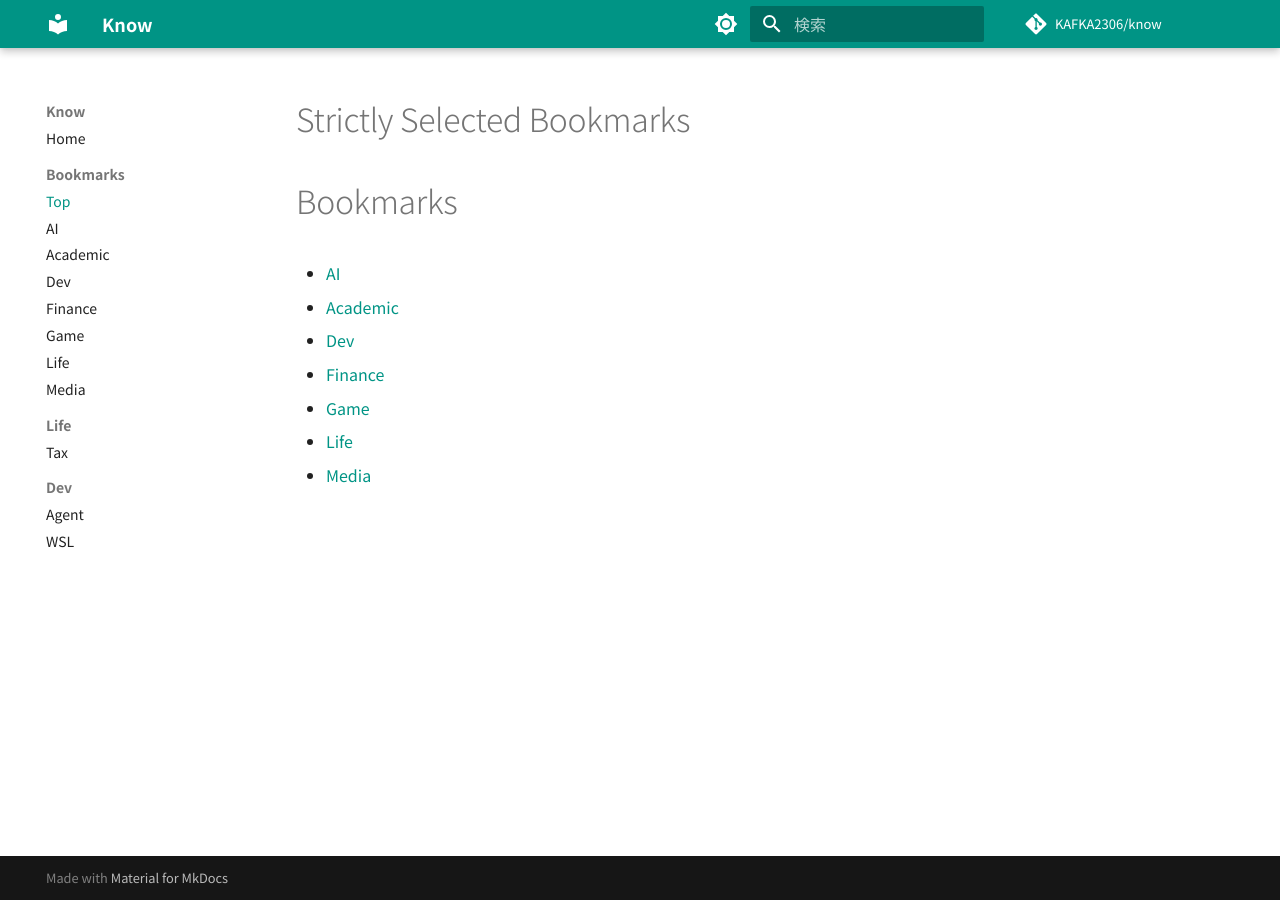
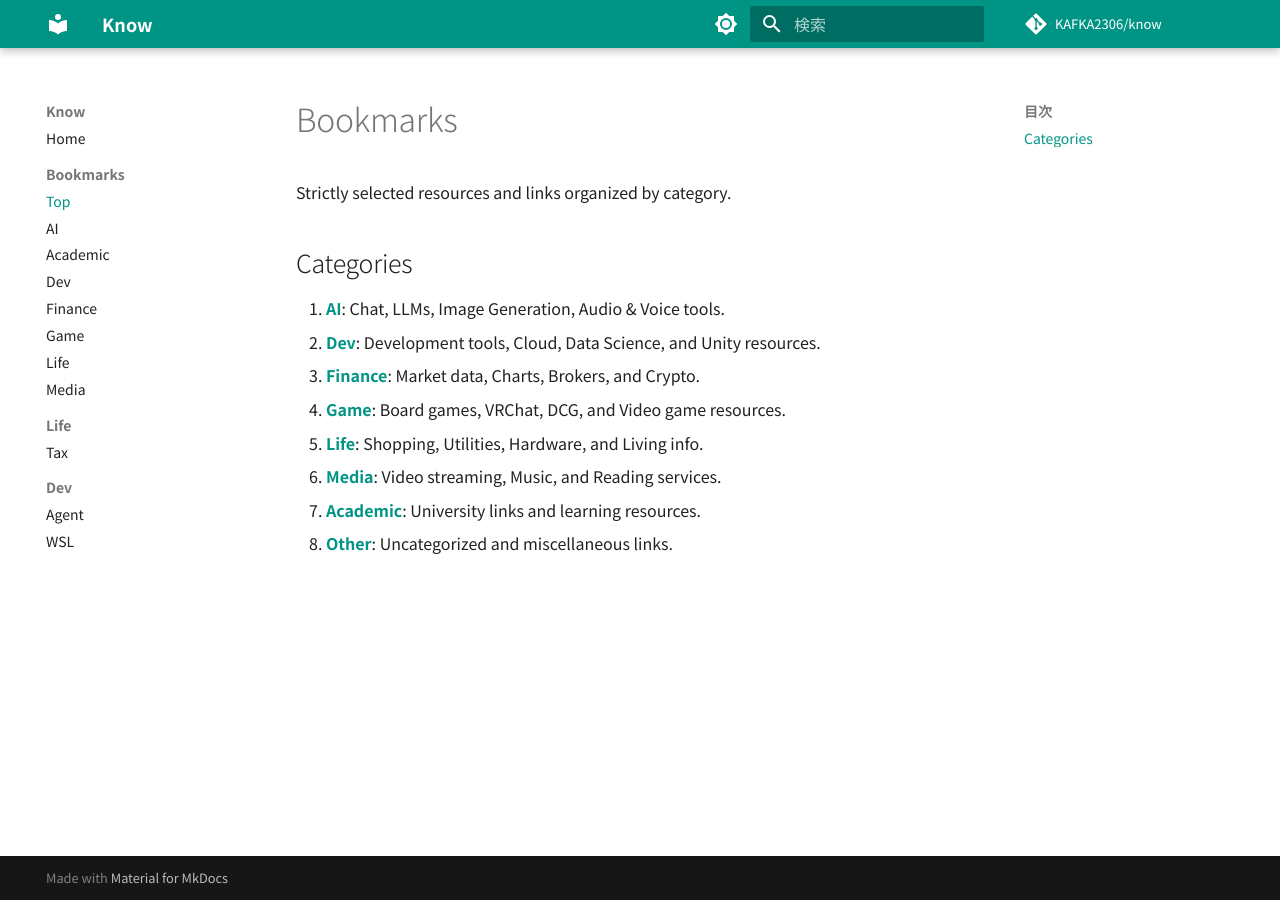
Before and after one commit to KAFKA2306/know, an MkDocs documentation site: the page built from docs/bookmarks/index.md, in a window 1280 px wide. Built offline with MkDocs 1.6.1 and Material for MkDocs 9.7.7, drawn with Linux system fonts in a browser that asks for light colours; comment, search, counter and statistics services are not loaded.

Commit message:
docs: restyle bookmarks index

```diff
--- a/docs/bookmarks/index.md
+++ b/docs/bookmarks/index.md
@@ -1,11 +1,14 @@
-# Strictly Selected Bookmarks
-
 # Bookmarks
 
-- [AI](AI/index.md)
-- [Academic](Academic/index.md)
-- [Dev](Dev/index.md)
-- [Finance](Finance/index.md)
-- [Game](Game/index.md)
-- [Life](Life/index.md)
-- [Media](Media/index.md)
+Strictly selected resources and links organized by category.
+
+## Categories
+
+1. **[AI](AI/)**: Chat, LLMs, Image Generation, Audio & Voice tools.
+2. **[Dev](Dev/)**: Development tools, Cloud, Data Science, and Unity resources.
+3. **[Finance](Finance/)**: Market data, Charts, Brokers, and Crypto.
+4. **[Game](Game/)**: Board games, VRChat, DCG, and Video game resources.
+5. **[Life](Life/)**: Shopping, Utilities, Hardware, and Living info.
+6. **[Media](Media/)**: Video streaming, Music, and Reading services.
+7. **[Academic](Academic/)**: University links and learning resources.
+8. **[Other](Other/)**: Uncategorized and miscellaneous links.
```
